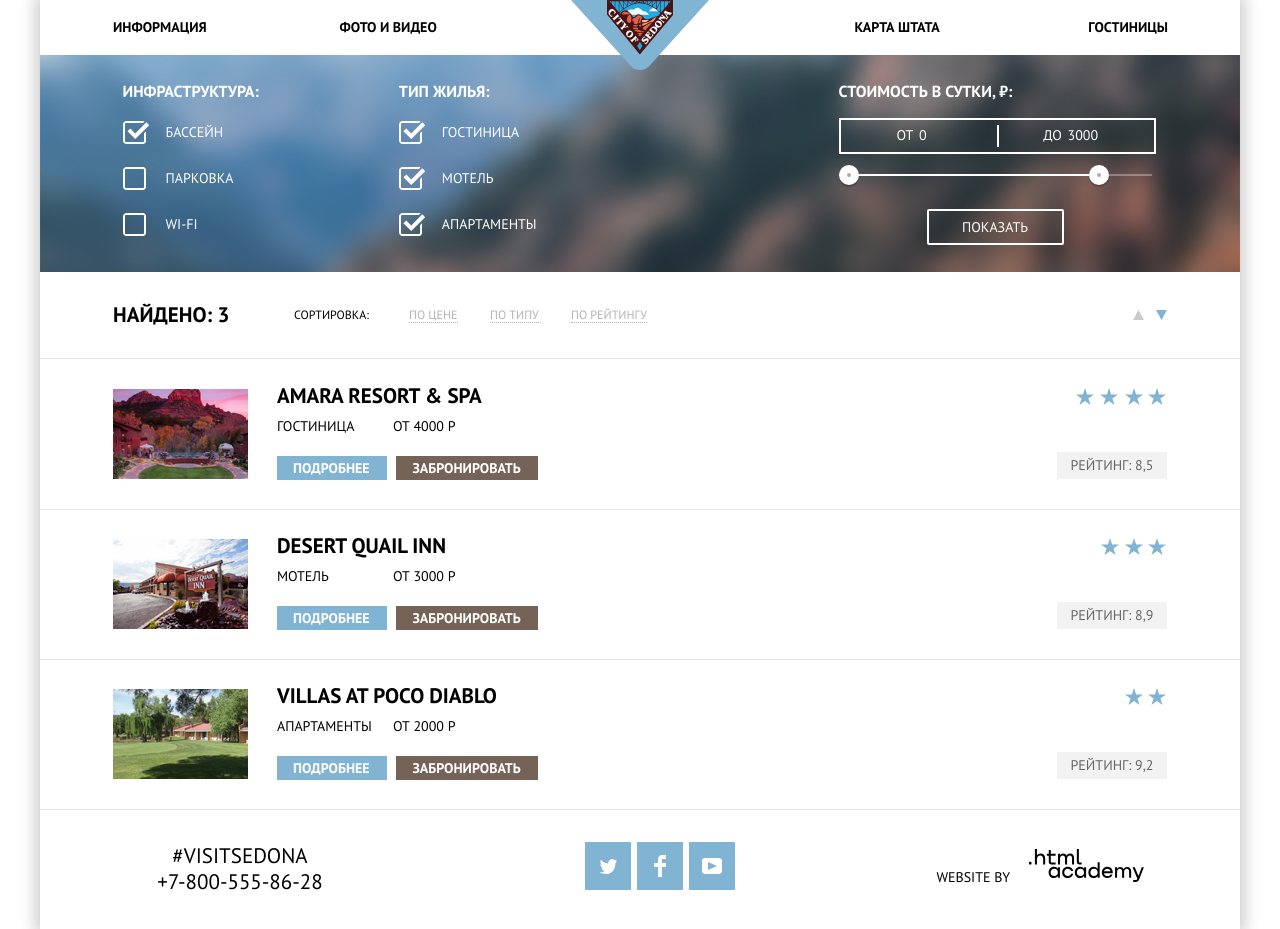
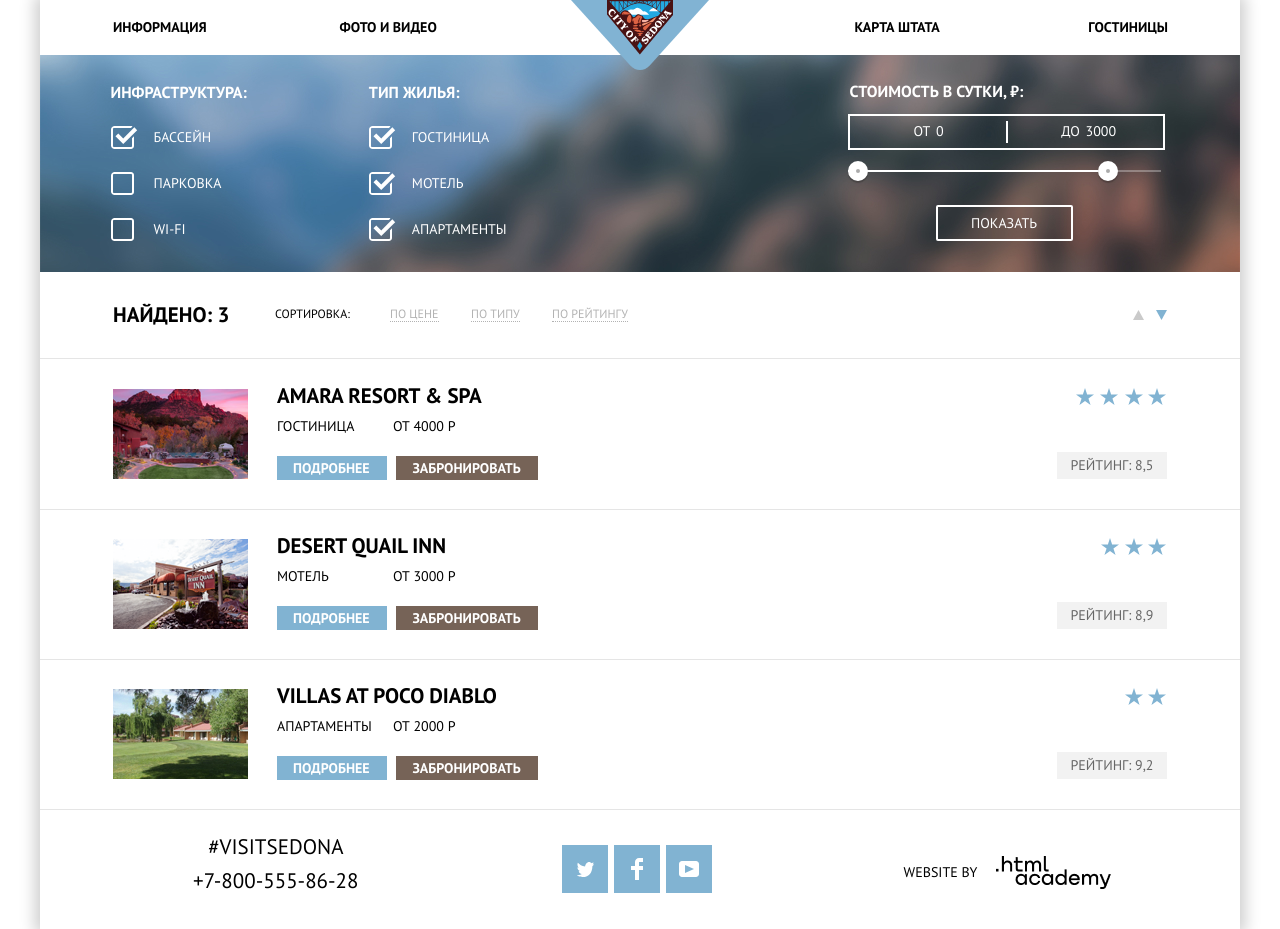
Before and after one commit to ekimey9050/1652933-sedona-31, a plain HTML site: page catalog.html in a window 1280 px wide. Drawn offline with Linux system fonts and the light colour scheme.

Commit message:
Завершение верстки

```diff
--- a/catalog.html
+++ b/catalog.html
@@ -109,7 +109,8 @@
                     <!--Сортировка от большего к меньшему-->
                     <li class="sorting-side-item-plus">
                         <a href="#" class="side-item-plus">
-                            <svg aria-label="Сортировка по возрастанию" width="11" height="10" viewBox="0 0 11 10" xmlns="http://www.w3.org/2000/svg">
+                            <svg aria-label="Сортировка по возрастанию" width="11" height="10" viewBox="0 0 11 10"
+                                xmlns="http://www.w3.org/2000/svg">
                                 <path d="M5.5 0L0 10H11L5.5 0Z" />
                             </svg>
                         </a>
@@ -193,7 +194,8 @@
                 <h4 class="visually-hidden">Контакты в социальных сетях</h4>
                 <ul class="social-list">
                     <li class="social-item"><a href="#" class="social-button">
-                      <svg aria-label="Перейти в Твиттер" class="social-icon" width="46" height="48" viewBox="0 0 46 48" xmlns="http://www.w3.org/2000/svg">
+                            <svg aria-label="Перейти в Твиттер" class="social-icon" width="46" height="48"
+                                viewBox="0 0 46 48" xmlns="http://www.w3.org/2000/svg">
                                 <rect class="social-icon" width="46" height="48" />
                                 <path
                                     d="M25.95 17.1441C27.635 16.6481 28.934 17.4141 29.527 18.3231C30.2 18.0921 30.858 17.8421 31.538 17.6151C31.5249 18.3015 31.2117 18.9476 30.681 19.3831C31.366 19.5531 31.985 18.8921 31.985 18.8921C31.816 19.8921 30.979 20.6801 30.422 20.9161C30.191 27.6661 27.247 32.1331 20.345 31.9981H19.899C19.489 31.9981 15.735 31.5381 15.001 30.1111C17.272 30.3071 18.894 29.6891 19.694 28.9341C18.734 28.6341 17.015 28.4571 16.715 25.9841C17.064 26.0901 17.279 26.2121 17.905 26.1031C16.705 25.2471 15.374 24.5301 15.448 22.3301C15.733 22.6581 16.515 22.8661 16.788 22.8021C16.085 22.5611 14.818 19.4421 15.894 17.8501C17.712 19.7041 19.629 21.4561 23.046 21.6231C23.254 19.3301 24.183 17.7931 25.95 17.1441Z"
@@ -202,14 +204,17 @@
                         </a>
                     </li>
                     <li class="social-item"><a href="#" class="social-button">
-                      <svg aria-label="Перейти в Фейсбук" class="social-icon" width="46" height="48" viewBox="0 0 46 48" xmlns="http://www.w3.org/2000/svg">
+                            <svg aria-label="Перейти в Фейсбук" class="social-icon" width="46" height="48"
+                                viewBox="0 0 46 48" xmlns="http://www.w3.org/2000/svg">
                                 <rect class="social-icon" width="46" height="48" />
-                        <path d="M29 17V13H25C22.7909 13 21 14.7909 21 17V21H17V25H21V35H25V25H29V21H25V17H29Z" fill="white" />
+                                <path d="M29 17V13H25C22.7909 13 21 14.7909 21 17V21H17V25H21V35H25V25H29V21H25V17H29Z"
+                                    fill="white" />
                             </svg>
                         </a>
                     </li>
                     <li class="social-item"><a href="#" class="social-button">
-                      <svg aria-label="Перейти в Ютюб" class="social-icon" width="46" height="48" viewBox="0 0 46 48" xmlns="http://www.w3.org/2000/svg">
+                            <svg aria-label="Перейти в Ютюб" class="social-icon" width="46" height="48"
+                                viewBox="0 0 46 48" xmlns="http://www.w3.org/2000/svg">
                                 <rect class="social-icon" width="46" height="48" />
                                 <path fill-rule="evenodd" clip-rule="evenodd"
                                     d="M16 16H30C31.65 16 33 17.35 33 19V29C33 30.65 31.65 32 30 32H16C14.35 32 13 30.65 13 29V19C13 17.35 14.35 16 16 16ZM19.027 20.002V27.998L28.014 24L19.027 20.002Z"
@@ -222,33 +227,8 @@
             <section class="copyright">
                 <h4 class="visually-hidden">Веб-сайт htmlacademy</h4>
                 <p class="copy">
-                    Website by <a href="https://htmlacademy.ru/intensive/htmlcss">
-                        <svg width="115" height="33" viewBox="0 0 115 33" xmlns="http://www.w3.org/2000/svg"
-                            class="logo-htmlacademy">
-                            <path d="M0 12.8691V15.4429H2.45789V12.8691H0Z" />
-                            <path
-                                d="M11.6466 4.52562C10.0864 4.52562 8.8254 5.23341 8.03461 6.26294H7.94911V0H5.9187V15.4429H7.94911V10.1451C7.94911 8.02172 9.27424 6.49888 11.2192 6.49888C13.0573 6.49888 14.1259 7.87158 14.1259 9.71614V15.4429H16.1563V9.35153C16.1563 6.41308 14.3396 4.52562 11.6466 4.52562Z" />
-                            <path
-                                d="M26.6171 4.82696H21.8082V1.07349H19.7778V4.82696H17.8542V6.80022H19.7778V12.7843C19.7778 14.5002 20.7396 15.4439 22.4708 15.4439H26.6171V13.4492H22.8769C22.193 13.4492 21.8082 13.0632 21.8082 12.3983V6.80022H26.6171V4.82696Z" />
-                            <path
-                                d="M41.1216 4.54712C39.4971 4.54712 38.2577 5.34071 37.5737 6.60618H37.5096C36.8897 5.36217 35.7356 4.54712 34.1541 4.54712C32.7434 4.54712 31.6747 5.29781 31.0336 6.3488H30.948V4.82596H29.0032V15.4429H31.0336V9.99504C31.0336 8.00032 32.0807 6.54184 33.6625 6.49894C35.1584 6.45604 36.0348 7.52847 36.0348 9.13708V15.4429H38.0653V9.82343C38.0653 7.44266 39.4759 6.49894 40.6941 6.49894C42.1689 6.49894 43.0452 7.52847 43.0452 9.13708V15.4429H45.0754V8.92261C45.0754 6.3488 43.6222 4.54712 41.1216 4.54712Z" />
-                            <path
-                                d="M47.8271 12.6975C47.8271 14.4348 48.8103 15.4429 50.6269 15.4429H52.6359V13.4696H50.9261C50.2422 13.4696 49.8574 13.0835 49.8574 12.4186V0H47.8271V12.6975Z" />
-                            <path
-                                d="M28.9048 19.6888H28.8192C28.027 18.6227 26.7425 17.8764 25.0295 17.8551C21.882 17.8124 19.6338 20.1365 19.6338 23.4202C19.6338 26.7252 21.9248 29.0494 25.008 29.0068C26.7637 28.9853 28.027 28.1965 28.8192 27.0663H28.9048V28.7081H30.9177V18.1536H28.9048V19.6888ZM25.3077 27.0451C23.081 27.0451 21.6679 25.4245 21.6679 23.4202C21.6679 21.4159 23.081 19.7954 25.3077 19.7954C27.4703 19.7954 28.8836 21.4159 28.8836 23.4202C28.8836 25.4033 27.4703 27.0451 25.3077 27.0451Z" />
-                            <path
-                                d="M44.2094 21.9915C43.7168 19.6034 41.5972 17.855 38.8138 17.855C35.4523 17.855 33.2041 20.307 33.2041 23.4201C33.2041 26.5331 35.4523 29.0067 38.8138 29.0067C41.5972 29.0067 43.7168 27.2155 44.2094 24.8061H42.0897C41.6615 26.1494 40.3982 27.0662 38.8352 27.0662C36.6512 27.0662 35.2379 25.4244 35.2379 23.4201C35.2379 21.4158 36.6512 19.7953 38.8352 19.7953C40.4624 19.7953 41.6615 20.7548 42.0897 21.9915H44.2094Z" />
-                            <path
-                                d="M55.0836 19.6888H54.998C54.2058 18.6227 52.921 17.8764 51.2081 17.8551C48.0607 17.8124 45.8125 20.1365 45.8125 23.4202C45.8125 26.7252 48.1036 29.0494 51.1866 29.0068C52.9425 28.9853 54.2058 28.1965 54.998 27.0663H55.0836V28.7081H57.0962V18.1536H55.0836V19.6888ZM51.4866 27.0451C49.2596 27.0451 47.8466 25.4245 47.8466 23.4202C47.8466 21.4159 49.2596 19.7954 51.4866 19.7954C53.6491 19.7954 55.0622 21.4159 55.0622 23.4202C55.0622 25.4033 53.6491 27.0451 51.4866 27.0451Z" />
-                            <path
-                                d="M68.654 19.7953H68.5684C67.7761 18.6652 66.4485 17.8763 64.757 17.855C61.6739 17.8123 59.3828 20.1365 59.3828 23.4415C59.3828 26.7251 61.631 29.0493 64.7784 29.0067C66.4485 28.9853 67.7761 28.239 68.5469 27.1729H68.654V28.708H70.6666V13.356H68.654V19.7953ZM65.0569 27.0662C62.8299 27.0662 61.4169 25.4458 61.4169 23.4415C61.4169 21.4372 62.8299 19.8166 65.0569 19.8166C67.2195 19.8166 68.6325 21.4585 68.6325 23.4415C68.6325 25.4458 67.2195 27.0662 65.0569 27.0662Z" />
-                            <path
-                                d="M78.3298 17.855C75.0753 17.855 72.8484 20.3497 72.8484 23.4414C72.8484 26.4479 74.9468 29.0067 78.3725 29.0067C80.8562 29.0067 82.8476 27.6633 83.5542 25.4244H81.4343C80.9635 26.4267 79.8287 27.0662 78.4583 27.0662C76.5313 27.0662 75.1609 25.7869 75.011 24.1451H83.7683C84.0465 20.6269 81.8413 17.855 78.3298 17.855ZM78.2869 19.7953C79.9784 19.7953 81.2417 20.8401 81.5628 22.354H75.0539C75.3536 20.8614 76.6169 19.7953 78.2869 19.7953Z" />
-                            <path
-                                d="M98.1985 17.8762C96.5713 17.8762 95.3295 18.6651 94.6443 19.9232H94.5799C93.9591 18.6865 92.8029 17.8762 91.2184 17.8762C89.8054 17.8762 88.7347 18.6225 88.0924 19.6673H88.0068V18.1534H86.0583V28.7079H88.0924V23.2921C88.0924 21.3091 89.1417 19.8592 90.7261 19.8165C92.2247 19.7739 93.1028 20.84 93.1028 22.4392V28.7079H95.1368V23.1215C95.1368 20.7547 96.5499 19.8165 97.7703 19.8165C99.2477 19.8165 100.125 20.84 100.125 22.4392V28.7079H102.16V22.226C102.16 19.6673 100.704 17.8762 98.1985 17.8762Z" />
-                            <path
-                                d="M109.441 27.0237L105.801 18.1536H103.553L108.392 29.7104L108.371 29.753C108.028 30.6272 107.643 30.947 106.701 30.947H104.196V32.9726H106.701C108.542 32.9726 109.527 32.1411 110.212 30.3499L114.88 18.1536H112.803L109.441 27.0237Z" />
-                        </svg></a>
+                    <span class="website"> Website by </span><a href="https://htmlacademy.ru/intensive/htmlcss">
+                        <img src="image/logo_htmlacademy.png" alt="Сайт htmlacademy" class="logo-htmlacademy"></a>
                 </p>
             </section>
         </footer>
--- a/css/style.css
+++ b/css/style.css
@@ -380,7 +380,7 @@ img {
     width: 342px;
     height: 36px;
     display: block;
-    padding: 6px 30px 6px 13px;
+    padding: 7px 30px 6px 10px;
     box-sizing: border-box;
 }
 .popup-icon {
@@ -388,22 +388,26 @@ img {
 }
 .popup-form .data {
     text-transform: uppercase;
-
 }
 .icon-minus {
     position: relative;
-    top: -4px;
+    top: -1px;
+}
+.icon-plus {
+    position: relative;
+    top: 2px;
 }
 .icon-date {
     position: relative;
-    left: 50px;
-    top: -35px;
+    left: 154px;
+    top: -29px;
 }
 .popup-label {
    margin-right: auto;
 }
 .label-data {
  display: block;
+ margin: 5px 0px 0px 3px;
 }
 .popup-icon:hover {
     fill:var(--basik-black);
@@ -421,28 +425,43 @@ img {
 .demography {
     display: flex;
     justify-content: space-between;
-    padding-top: 0;
-    margin-top: -10px;
-    margin-bottom: 0;
+    box-sizing: border-box;
+    margin-bottom: 54px;
 }
 .demography-adults {
-   width: 101px;
+ margin: 7px 0px 0px 2px;
 }
 .demography-children {
-   width: 68px;
-   margin-left: 53px;
-   margin-right: 20px;
+ margin: 6px 0px 0px 52px;
+}
+.container-adults {
+    display: flex;
+    width: 50%;
+    justify-content: space-between;
+}
+.container-children {
+    display: flex;
+    width: 50%;
+    justify-content: space-between;
+}
+.children-quantity {
+    display: flex;
+    justify-content: flex-end;
+}
+.adults-quantity {
+    display: flex;
+    justify-content: flex-end;
 }
 .button-minus {
-    position: relative;
-    left: 4px;
+   /* position: relative;
+    left: 4px; */
     border: none;
     width: 38px;
     height: 38px;
 }
 .button-plus {
-    position: relative;
-    right: 4px;
+  /*  position: relative;
+    right: 4px; */
     border: none;
     width: 38px;
     height: 38px;
@@ -450,7 +469,7 @@ img {
 
 .popup-form .button-find {
     width: 100%;
-    height: 55px;
+    height: 59px;
     background-color: var(--basik-blue);
     color: var(--basic-white);
     text-align: center;
@@ -493,16 +512,17 @@ img {
 
 .main-footer {
     height: 120px;
-    display: grid;
-    grid-template-columns: 1fr 1fr 1fr;
-    justify-content: center;
+    display: flex;
+    justify-content: space-between;
+    height: 120px;
     align-items: center;
 }
 .contacts {
+    width: 33.3%;
     font-size: 21px;
-    line-height: 26px;
+    line-height: 34px;
     text-align: center;
-
+    margin: 0px 0px 10px 36px;
 }
 .contacts-phone {
     text-decoration: none;
@@ -511,12 +531,14 @@ img {
     margin-top: 9px;
 }
 .social-list {
+    width: 33.3%;
     list-style: none;
     text-align: center;
     display: grid;
     grid-template-columns: 46px 46px 46px;
     gap: 6px;
-    justify-content: center;
+    justify-content: start;
+    padding: 6px 10px 0px 0px;
 }
 .social-icon {
     fill: var(--basik-blue);
@@ -528,8 +550,10 @@ img {
     fill: var(--dark-blue);
 }
 .copyright {
+    width: 33.3%;
     text-align: center;
     line-height: 26px;
+    padding: 15px 33px 0px 0px;
 }
 .website {
     position: relative;
@@ -575,15 +599,21 @@ img {
     font-size: 16px;
     font-weight: bold;
 }
-.infrastructure,
-.type-housing,
+.filter-checkbox .title {
+    margin-bottom: 4px;
+}
 .housing-cost {
     border: none;
     margin-top: 26px;
     margin-left: 72px;
 }
 .infrastructure {
-    margin-right: 47px;
+    border: none;
+    margin: 27px 59px 0px 60px;
+}
+.type-housing {
+    border: none;
+    margin: 27px 2px 0px 42px;
 }
 .filter-list {
     list-style: none;
@@ -629,11 +659,13 @@ img {
 }
 /* сортировка стоимости в сутки */
 .filter-checkbox-2 {
-    margin-left: auto;
-    margin-right: 72px;
+    display: flex;
+    justify-content: space-around;
+    margin-left: 62px;
 }
 .housing-cost .title {
-    margin-bottom: 11px;
+    margin-bottom: 7px;
+    margin-left: 2px;
 }
 .container-filter {
     border: 2px solid var(--basic-white);
@@ -648,7 +680,7 @@ img {
     position: relative;
 }
 .filter-label {
-    padding-left: 56px;
+    padding-left: 64px;
     width: 90px;
 }
 .range-controls {
@@ -693,8 +725,8 @@ img {
       left: 80%
   }
 .label-max {
-    padding-right: 34px;
-    padding-left: 33px;
+    padding-right: 33px;
+    padding-left: 42px;
     width: 90px;
     text-align: right;
 }
@@ -761,7 +793,8 @@ img {
 .sorting-list {
     display: grid;
     grid-template-columns: 75px 239px;
-    margin-left: 46px;
+    margin-left: 27px;
+    margin-bottom: 3px;
     gap: 40px;
 }
 .sorting-list .filter-list {
```
Also changed, not shown: index.html (+22 -11 lines). Lines whose indentation alone changed are shown as unchanged.
